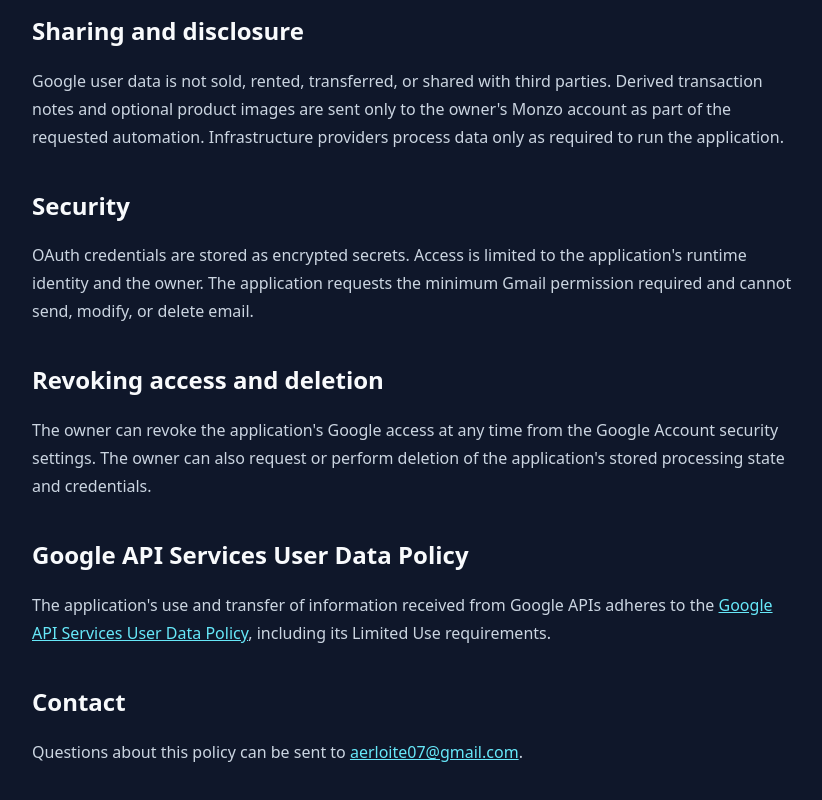
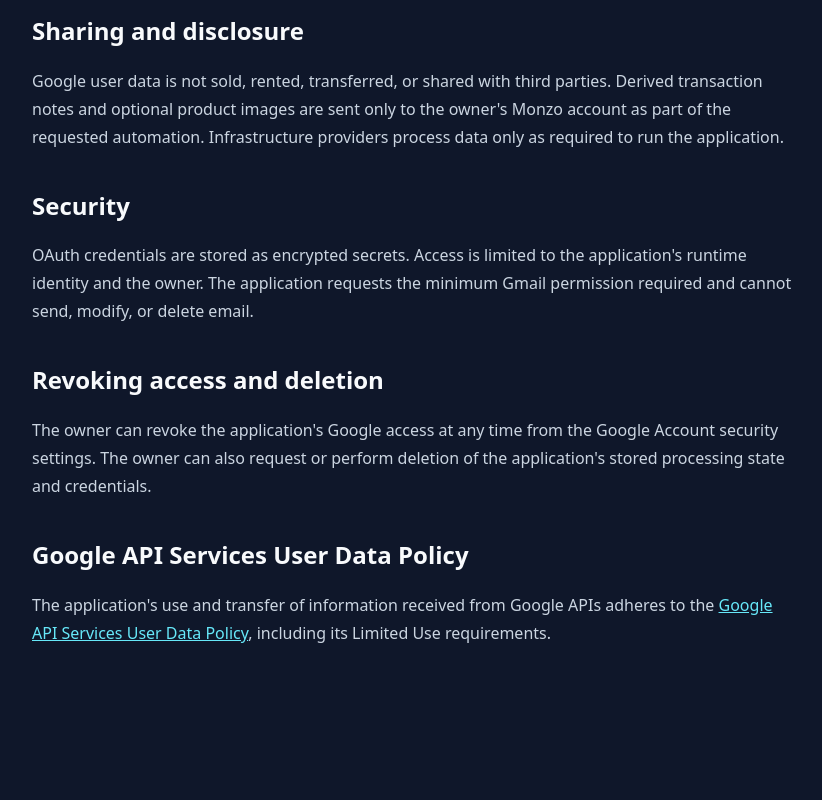
Before and after one commit to aerolith07/joint-monzo-automations-oauth, a plain HTML site: page privacy.html in a window 1280 px wide. Shown: the part 1041-1841 px from the top of the page, without its empty margins (228-1050 px from the left). After the commit the page ends 1784 px from the top, so only its background shows below. Drawn offline with Linux system fonts and the light colour scheme.

Commit message:
Remove public contact details

```diff
--- a/privacy.html
+++ b/privacy.html
@@ -47,8 +47,6 @@
     <h2>Google API Services User Data Policy</h2>
     <p>The application's use and transfer of information received from Google APIs adheres to the <a href="https://developers.google.com/terms/api-services-user-data-policy">Google API Services User Data Policy</a>, including its Limited Use requirements.</p>
 
-    <h2>Contact</h2>
-    <p>Questions about this policy can be sent to <a href="mailto:aerloite07@gmail.com">aerloite07@gmail.com</a>.</p>
   </main>
 </body>
 </html>
```
Also changed, not shown: index.html (+0 -2 lines).
